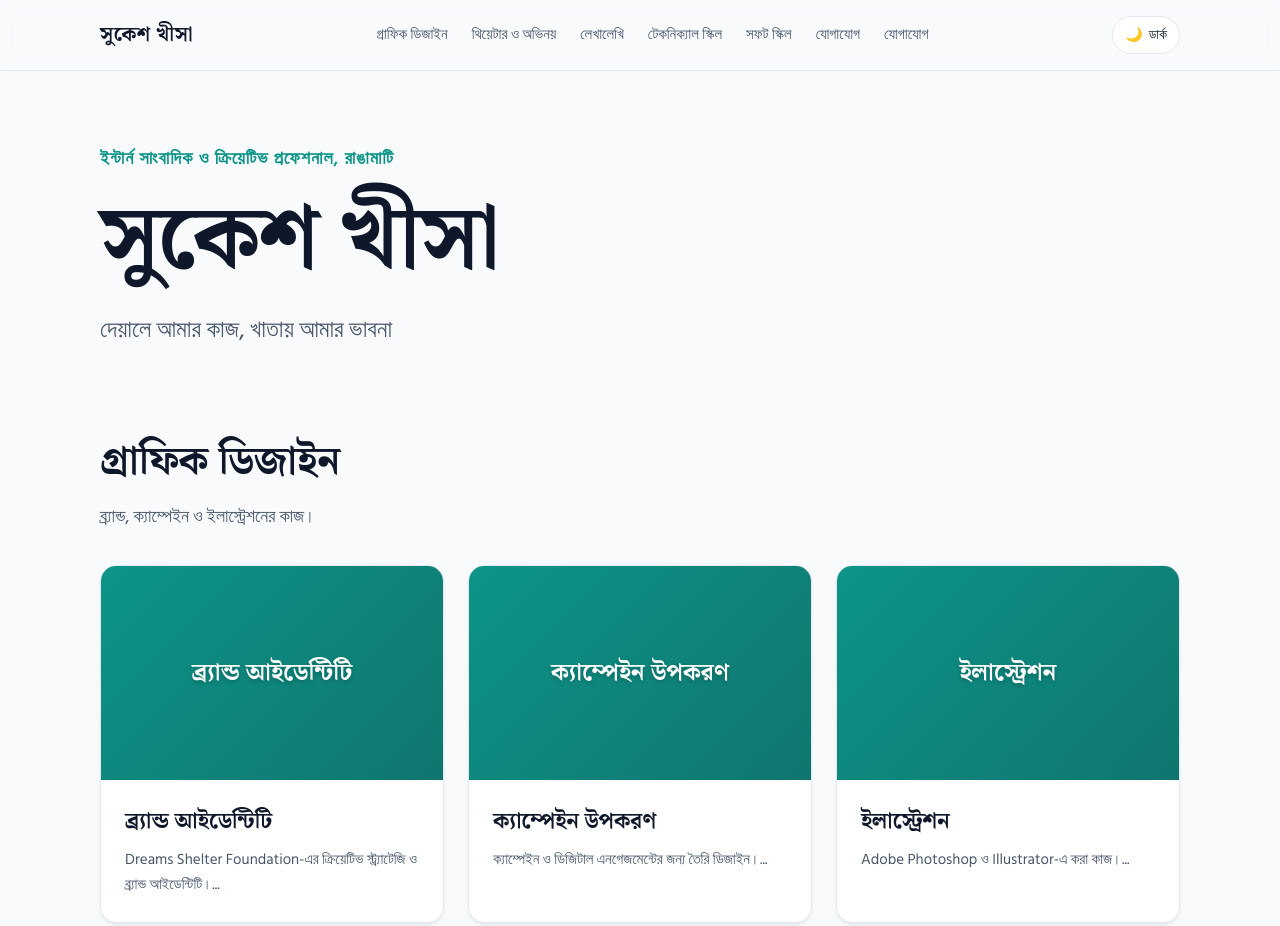
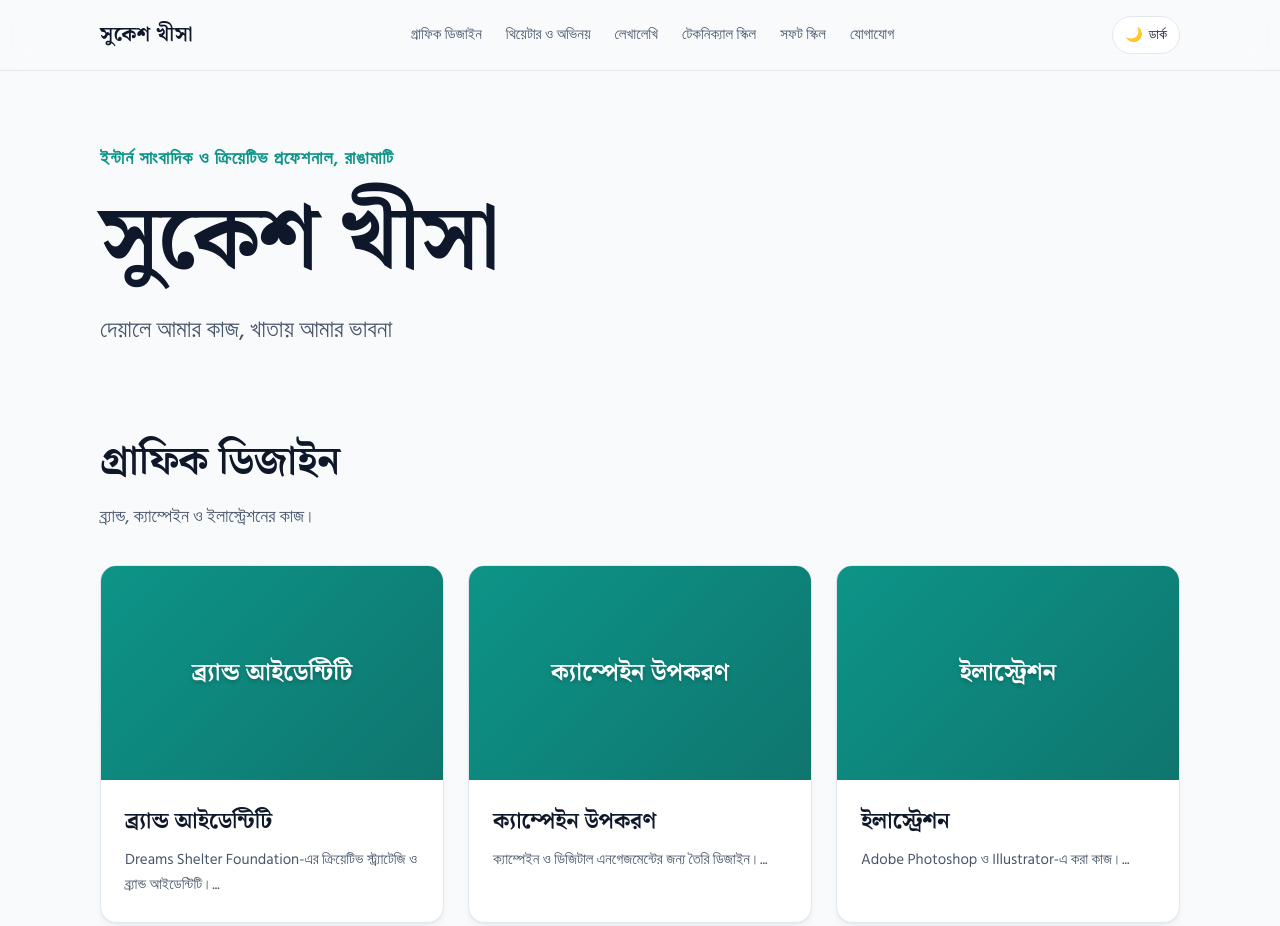
Before and after one commit to meghulo/portfolio, a plain HTML site: page index.html in a window 1280 px wide. Shown: the top 926 px of the page. Drawn offline with Linux system fonts and the light colour scheme.

Commit message:
Refactor navigation links and add comments
Updated navigation links to exclude duplicate 'যোগাযোগ' section and added comments in Bengali.

```diff
--- a/index.html
+++ b/index.html
@@ -267,7 +267,7 @@ function closeLB() {
 }
 $('#lb').addEventListener('click', e => { if(e.target.id === 'lb') closeLB(); });
 
-// Contact Form Submission
+// ✅ Contact Form Submission (Netlify)
 $('#contact-form').addEventListener('submit', async e => {
   e.preventDefault();
   const btn = $('#submit-btn');
@@ -319,7 +319,12 @@ async function boot() {
   $('#hero-tagline').textContent = D.site.tagline || '';
   $('#year').textContent = new Date().getFullYear();
 
-  $('#nav-links').innerHTML = D.sections.map(s => `<a href="#${esc(s.id)}">${esc(s.name)}</a>`).join('') + '<a href="#contact">যোগাযোগ</a>';
+  // ✅ নেভিগেশন লিংক তৈরি (শুধু একবার "যোগাযোগ" যোগ হবে)
+  const navLinks = D.sections.map(s => {
+    if (s.id === 'contact') return ''; // content.json-এ থাকা "যোগাযোগ" সেকশন বাদ
+    return `<a href="#${esc(s.id)}">${esc(s.name)}</a>`;
+  }).join('');
+  $('#nav-links').innerHTML = navLinks + '<a href="#contact">যোগাযোগ</a>';
 
   renderSections();
 }
```
